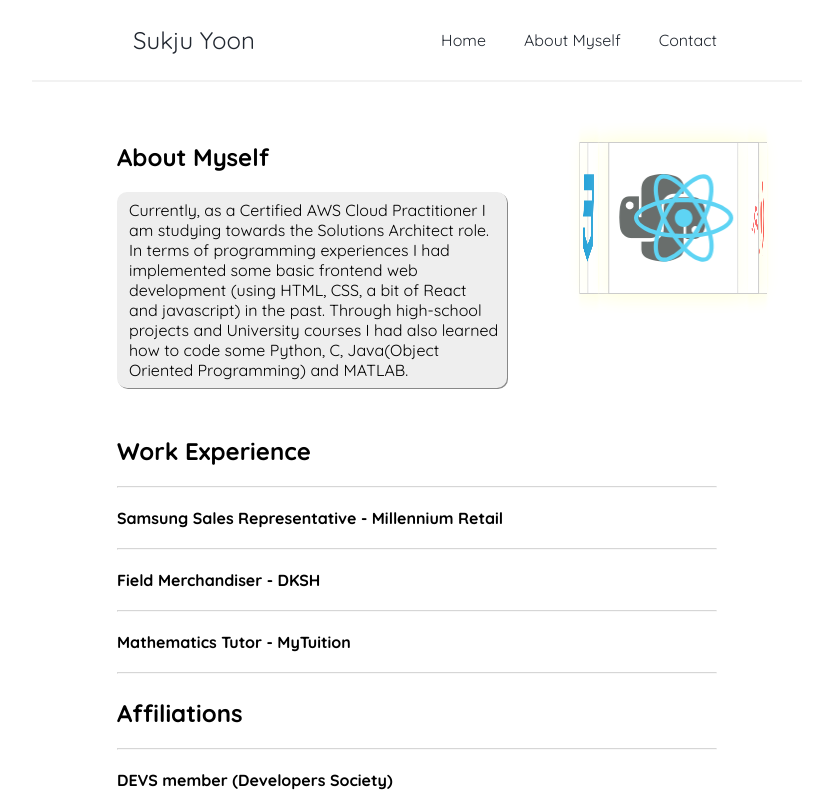
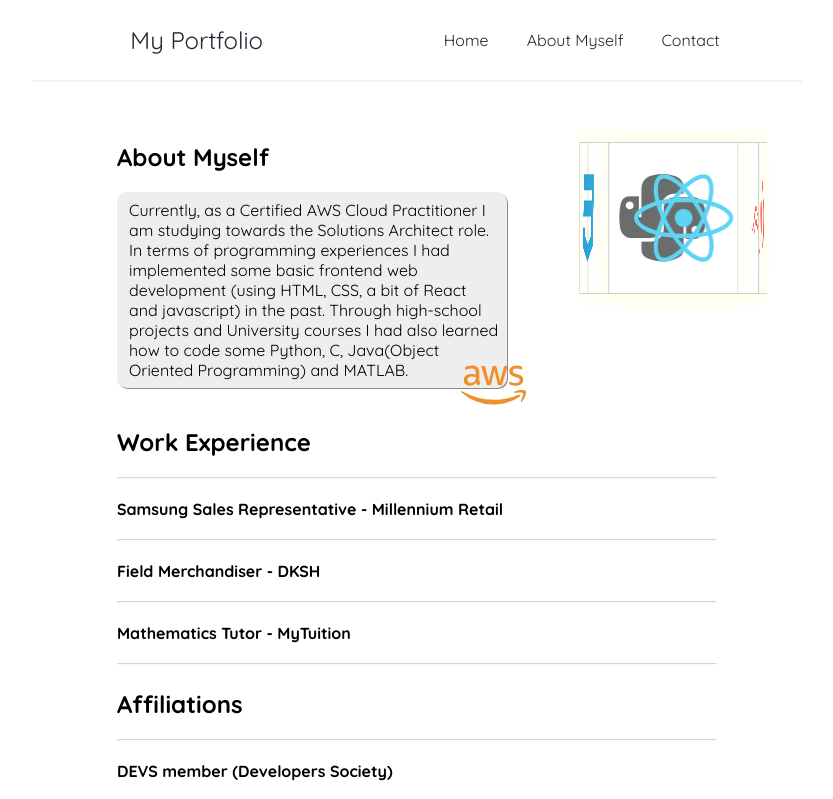
Before and after one commit to Ryayoon/portfolio-ryan-react, a React (Create React App) app: page /portfolio-ryan-react/About in a window 1280 px wide. Shown: the top 799 px of the page, without its empty margins (223-1056 px from the left). Built offline with nearby package versions, Linux system fonts and the light colour scheme.

Commit message:
added logo to about page

```diff
--- a/src/Components/About/About.css
+++ b/src/Components/About/About.css
@@ -2,13 +2,18 @@
     margin-left: 80%;
 }
 
+.aws-logo {
+    margin-left: 43vh;
+    font-size: 6.5vh;
+    margin-top: -8vh;
+}
+
+.text-3 {
+    padding-top: 2vh;
+}
 
 .text-2 {
     margin-right: 210px;
-}
-
-.text-3 {
-    padding-top: 6vh;
 }
 
 .text-4 {
--- a/src/Components/About/About.js
+++ b/src/Components/About/About.js
@@ -1,5 +1,5 @@
 import './About.css';
-import {faCss3, faHtml5, faJava, faJsSquare, faPython, faReact} from "@fortawesome/free-brands-svg-icons";
+import {faCss3, faHtml5, faJava, faJsSquare, faPython, faReact, faAws} from "@fortawesome/free-brands-svg-icons";
 import {FontAwesomeIcon} from "@fortawesome/react-fontawesome";
 
 const About = () => {
@@ -34,6 +34,7 @@
                     in the past. Through high-school projects and University courses I had also learned how to code
                     some Python, C, Java(Object Oriented Programming) and MATLAB.</p>
             </div>
+            <FontAwesomeIcon className="aws-logo" icon={faAws} color="#ec912d" />
             <div className="text-3">
                 <h2 className="job-title">Work Experience</h2>
                 <br/>
--- a/src/Components/BottomNavbar/BottomNavbar.css
+++ b/src/Components/BottomNavbar/BottomNavbar.css
@@ -1,5 +1,6 @@
 .links {
     margin-left: 63%;
+    margin-bottom: 2vh;
 }
 
 .social {
--- a/src/Components/Navbar/Navbar.jsx
+++ b/src/Components/Navbar/Navbar.jsx
@@ -22,7 +22,7 @@
 
     return (
         <nav className="nav">
-            <NavLink to="/portfolio-ryan-react/" className="title">Sukju Yoon</NavLink>
+            <NavLink to="/portfolio-ryan-react/" className="title">My Portfolio</NavLink>
             <ul className={active}>
                 <li className="nav-items">
                     <NavLink className="nav-link" to="/portfolio-ryan-react/">
```
